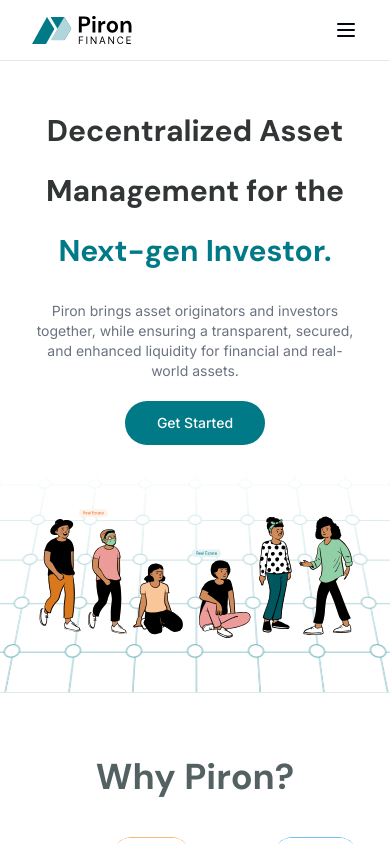
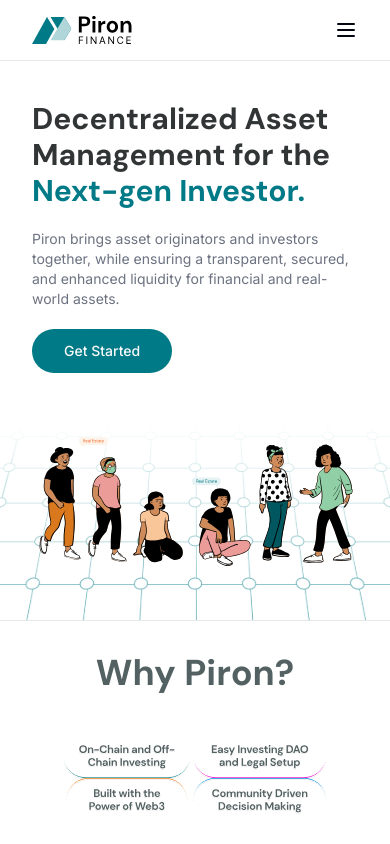
Before and after one commit to piron-finance/piron-finance-frontend, a Next.js app: page / in a window 390 px wide. Built offline with nearby package versions, Linux system fonts and the light colour scheme.

Commit message:
chore: made homepage mobile responsive

```diff
--- a/app/(marketing)/_components/Heading.tsx
+++ b/app/(marketing)/_components/Heading.tsx
@@ -21,24 +21,24 @@ const Heading = () => {
     >
       <div className="flex flex-col justify-center items-center   px-8 lg:px-32 py-10 text-[#323536]">
         <div className="flex flex-col items-center gap-16 justify-center  ">
-          <div className="flex flex-col items-center gap-5 max-w-5xl">
+          <div className="flex flex-col items-start md:items-center gap-5 max-w-5xl">
             <h1
               className={cn(
-                "text-center text-3xl md:text-4xl lg:text-6xl  leading-loose ",
+                "md:text-center text-3xl md:text-4xl lg:text-6xl  md:leading-loose ",
                 font.className
               )}
             >
               Decentralized Asset Management for the{" "}
               <span className="text-[#007A86]"> Next-gen Investor. </span>
             </h1>
-            <p className="text-center text-sm md:text-base max-w-4xl  text-muted-foreground ">
+            <p className="md:text-center text-sm md:text-base md:max-w-4xl  text-muted-foreground ">
               Piron brings asset originators and investors together, while
               ensuring a transparent, secured, and enhanced liquidity for
               financial and real-world assets.
             </p>
 
             <div>
-              <Button size="lg" className="bg-[#007A86] rounded-full py-2">
+              <Button size="lg" className="bg-[#007A86] rounded-full">
                 Get Started
               </Button>
             </div>
--- a/app/(marketing)/_components/Navbar.tsx
+++ b/app/(marketing)/_components/Navbar.tsx
@@ -137,18 +137,25 @@ const Navbar = () => {
 
           <div className="flex flex-col ">
           <ul className="flex flex-col gap-5">
+          <Link href="/" >
             <li onClick={toggle}>
-              <Link href="/" ><p>Investors</p></Link>
+            Investors
             </li>
+            </Link>
+
+            <Link href="/" >
             <li onClick={toggle}>
-              <Link href="/" ><p>Asset Originators</p></Link>
+             Asset Originators
             </li>
+            </Link>
             <Separator />
 
             {NavItems.map((item, index) => (
-            <li onClick={toggle} key={index}>
-              <Link href={item.path} ><p>{item.name}</p></Link>
+               <Link href={item.path} key={index} >
+            <li onClick={toggle} >
+             {item.name}
             </li>
+            </Link>
 
             ))}
           </ul>
--- a/app/(marketing)/page.tsx
+++ b/app/(marketing)/page.tsx
@@ -1,4 +1,4 @@
-import React from "react";
+"use client"
 import Heading from "./_components/Heading";
 import Image from "next/image";
 import { DM_Sans, EB_Garamond } from "next/font/google";
@@ -11,26 +11,27 @@ import { FaSquareXTwitter } from "react-icons/fa6";
 import { Input } from "@/components/ui/input";
 import Footer from "./_components/Footer";
 import { Separator } from "@/components/ui/separator";
+import {isMobile} from 'react-device-detect';
 
 const font = DM_Sans({ subsets: ["latin"] });
-const font2 = EB_Garamond({ weight: "500", subsets: ["latin"] });
 
 const MarketingPage = () => {
+
   return (
-    <div className=" flex flex-col h-screen ">
+    <div className=" flex flex-col h-screen " suppressHydrationWarning>
       {/* Hero */}
       <Heading />
       <Separator />
 
       {/* why piron */}
       <div className="flex flex-col items-center">
-        <div className="flex flex-col  lg:flex-row items-center gap-10 xl:gap-20 my-16 mx-8 ">
+        <div className="flex flex-col  lg:flex-row items-center gap-10 xl:gap-20 my-8 md:my-16 mx-8 ">
           <h1
             className={cn("text-4xl font-bold text-[#546162]", font.className)}
           >
             Why Piron?
           </h1>
-          <Image src="/why6.svg" alt="why" width={834} height={91} />
+          <Image src={ isMobile ?  "/why6.svg" : "/MobileWhy.svg"} alt="why" width={834} height={91} />
         </div>
       </div>
 
@@ -93,8 +94,10 @@ const MarketingPage = () => {
             <div
               key={index}
               className={cn(
-                "flex items-center gap-28",
-                index % 2 == 0 ? "flex-row" : "flex-row-reverse"
+                "flex flex-col md:flex-row items-center gap-28",
+
+                isMobile ? 'flex-col' : index % 2 === 0 ? 'flex-row' : 'flex-row-reverse'
+
               )}
             >
               <div>
@@ -154,11 +157,11 @@ const MarketingPage = () => {
         </div>
 
         <div className="flex flex-col lg:flex-row items-center gap-12 bg-[#E6F2F3] rounded-xl p-8">
-          <div className="flex flex-col items-center">
+          <div className="flex flex-col md:items-center gap-3">
             <h2 className="text-lg font-medium text-[#32393A]">
               Suscribe to our newsletter
             </h2>
-            <p className=" text-center lg:text-start lg:max-w-sm text-muted-foreground">
+            <p className=" md:text-center lg:text-start lg:max-w-sm text-muted-foreground">
               Get insights, updates, and community highlights delivered straight
               to your inbox.
             </p>
--- a/components/ui/input.tsx
+++ b/components/ui/input.tsx
@@ -11,7 +11,7 @@ const Input = React.forwardRef<HTMLInputElement, InputProps>(
       <input
         type={type}
         className={cn(
-          "flex h-10 w-full rounded-md border border-input bg-background px-3 py-2 text-sm ring-offset-background file:border-0 file:bg-transparent file:text-sm file:font-medium placeholder:text-muted-foreground focus-visible:outline-none focus-visible:ring-2 focus-visible:ring-ring focus-visible:ring-offset-2 disabled:cursor-not-allowed disabled:opacity-50",
+          "flex h-10 w-full rounded-md border border-input bg-background px-3 py-2 text-sm ring-offset-background file:border-0 file:bg-transparent file:text-sm file:font-medium placeholder:text-muted-foreground focus-visible:outline-none focus-visible:ring-2  focus-visible:ring-offset-0 disabled:cursor-not-allowed disabled:opacity-50",
           className
         )}
         ref={ref}
--- a/package.json
+++ b/package.json
@@ -19,6 +19,7 @@
     "lucide-react": "^0.316.0",
     "next": "14.1.0",
     "react": "^18",
+    "react-device-detect": "^2.2.3",
     "react-dom": "^18",
     "react-icons": "^5.0.1",
     "react-intersection-observer": "^9.8.1",
```
Also changed, not shown: public/MobileWhy.svg (added), 1 other file (tests, documents, lock files or other folders).
